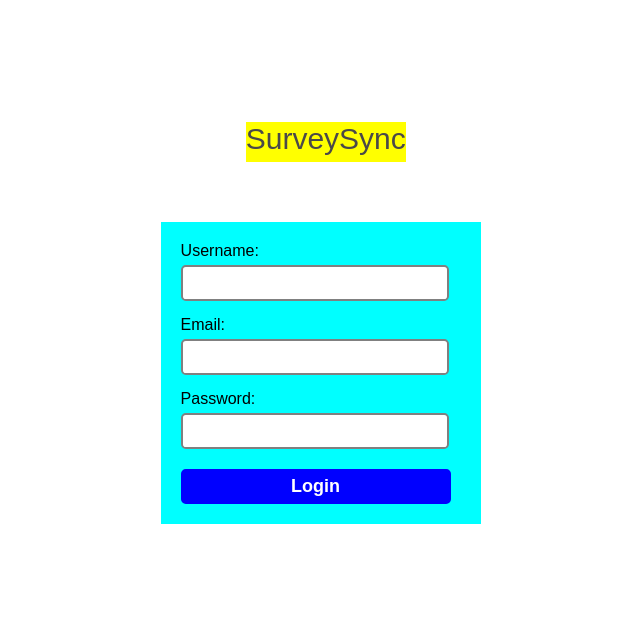
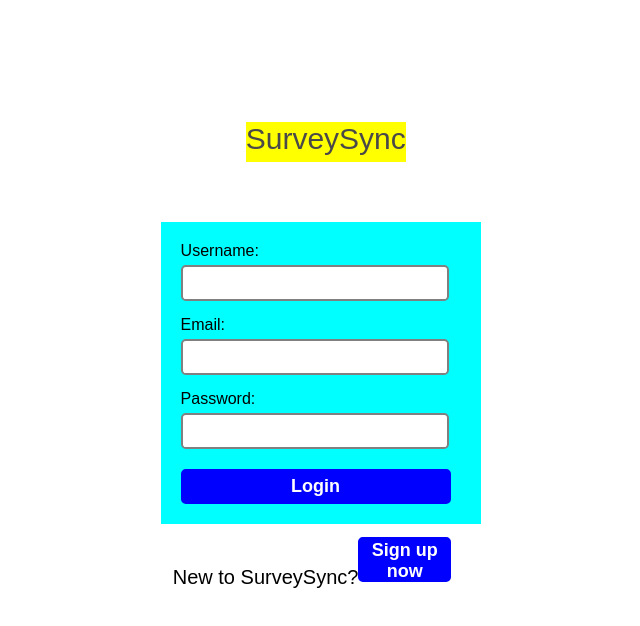
Before and after one commit to Gautam-10137/SurveySync, a React (Create React App) app in the folder client/: page /login in a window 1280 px wide. Shown: the top 626 px of the page, without its empty margins (297-937 px from the left). Built offline with nearby package versions, Linux system fonts and the light colour scheme; the HTML template or start-up script is replaced by a standard one.

Commit message:
user profile added at home

```diff
--- a/client/package.json
+++ b/client/package.json
@@ -3,6 +3,9 @@
   "version": "0.1.0",
   "private": true,
   "dependencies": {
+    "@fortawesome/fontawesome-svg-core": "^6.5.1",
+    "@fortawesome/free-solid-svg-icons": "^6.5.1",
+    "@fortawesome/react-fontawesome": "^0.2.0",
     "@testing-library/jest-dom": "^5.17.0",
     "@testing-library/react": "^13.4.0",
     "@testing-library/user-event": "^13.5.0",
--- a/client/src/components/Home.js
+++ b/client/src/components/Home.js
@@ -16,7 +16,7 @@ const Home = ({isLoggedIn,setIsLoggedIn}) => {
   },[]);
   return (
     <div>
-      <Header/>
+      <Header isLoggedIn={isLoggedIn}/>
       <div className='main-content'>
         <div className='first-container'>
           <div className='content'>
@@ -34,14 +34,13 @@ const Home = ({isLoggedIn,setIsLoggedIn}) => {
       <div>
         <Link to="/dashboard">Go to Dashboard.</Link>
       </div>
-      {/* {isLoggedIn? */}
+      {!isLoggedIn?
       <div>
         <Link to="/login">Login</Link>
         <Link to="/register">Register</Link>
         <Logout setIsLoggedIn={setIsLoggedIn}/>
       </div>
-
-      {/* :<h4>Logged In!</h4>} */}
+       :<h4>Logged In!</h4>}
       </div>
       <Footer/>
     </div>
--- a/client/src/components/Voting/PollDetails.js
+++ b/client/src/components/Voting/PollDetails.js
@@ -1,5 +1,5 @@
 import React,{useState,useEffect} from 'react'
-import { useParams } from 'react-router-dom'
+import { useParams,useNavigate } from 'react-router-dom'
 import VoteComponent from './VoteComponent';
 import { jwtDecode } from 'jwt-decode';
 const PollDetails = () => {
@@ -7,6 +7,7 @@ const PollDetails = () => {
     const [poll,setPoll]=useState(null);
     const [isParticipated,setIsParticipated]=useState(false);
     const [selectedChoices,setSelectedChoices]=useState({});
+    const navigate=useNavigate();
     const getUserIdFromToken = (token) => {
       try {
         // Decode the token payload
@@ -68,7 +69,9 @@ const PollDetails = () => {
                 })
               });
               if(response.ok){
-                console.log('Successful vote submission')
+                console.log('Successful vote submission');
+                navigate(-2);
+
               }
           }
           catch(error){
--- a/client/src/components/auth/Login.js
+++ b/client/src/components/auth/Login.js
@@ -27,11 +27,7 @@ const Login = ({setIsLoggedIn}) => {
     e.preventDefault();
     const username=formData.username;
     const email=formData.email;
-    // const emailRegex=/^[^\s@]+@[^\s@]+\.[^\s@]+$/;
-    // if(!emailRegex.test(email)){
-    //       alert("Invalid Email");
-    //       return;
-    // }
+
     const password=formData.password;
     const response = await fetch('http://localhost:7000/api/login', {
         method: 'POST',
@@ -51,6 +47,9 @@ const Login = ({setIsLoggedIn}) => {
       navigate(-1);
   };
 
+  const handleSignUp=()=>{
+    navigate("/register");
+  }
   return (
     <>
     <div id='auth-logo'><Link to='/' style={linkStyle}><span id='icon'>SurveySync</span></Link></div>
@@ -93,6 +92,10 @@ const Login = ({setIsLoggedIn}) => {
       <button type="submit" id='register'>Login</button>
     </form>
     </div>
+    <div className='new-to-login'>
+          <span id="new-login">New to SurveySync?</span>
+          <button className="register new-login" onClick={handleSignUp}>Sign up now</button>
+    </div>
     </>
   );
 };
--- a/client/src/components/header/Header.js
+++ b/client/src/components/header/Header.js
@@ -1,11 +1,31 @@
-import React from 'react'
+import React,{useState,useEffect} from 'react'
 import { Link } from 'react-router-dom'
-
+import { jwtDecode } from 'jwt-decode';
+import { FontAwesomeIcon } from '@fortawesome/react-fontawesome';
+import { faUser } from '@fortawesome/free-solid-svg-icons';
 const linkStyle={
     textDecoration: 'none',
     color:'#4a4949'
 }
-const Header = () => {
+const Header = ({isLoggedIn}) => {
+    const [username,setUsername]=useState('');
+    const [userId,setUserId]=useState('');
+    useEffect(()=>{
+       const token=localStorage.getItem('token');
+       const getUserIdFromToken = (token) => {
+        try {
+          // Decode the token payload
+          const decoded = jwtDecode(token);
+          // Extract and return the userId
+           setUsername(decoded.username);
+           setUserId(decoded.id);
+        } catch (error) {
+          console.error('Error decoding token:', error);
+          return null;
+        }
+      };
+      getUserIdFromToken(token);
+    },[]);
   return (
         <header>
             <nav className='header'>
@@ -29,16 +49,20 @@ const Header = () => {
                         </li>
                     </ul>
                 </div>
-                <div className='profile-section'>
+                {isLoggedIn?<div className='profile-section'>
+                    <div >
+                        Hello,{username}
+                    </div>
+                    <Link to={`/polls/${userId}/profile`}><FontAwesomeIcon icon={faUser} style={{ fontSize: '2rem' }}/></Link>
+
+                </div>:<div className='profile-section'>
                     <div id='login'>
                         <Link to='/login' style={linkStyle}>Login</Link>
                     </div>
                         <button className='signup'>
                             <Link to='/register' style={linkStyle}><span id='sign'>Sign up</span></Link>
                         </button>
-
-
-                </div>
+                </div>}
             </nav>
         </header>
 
--- a/client/src/index.css
+++ b/client/src/index.css
@@ -135,7 +135,7 @@ li{
 #register{
   margin-top: 5px;
   height: 35px;
-  width: 270px;
+  width: 90%;
   background-color: blue;
   border: 2px solid blue;
   border-radius: 0.3rem;
@@ -320,3 +320,29 @@ font-size: 17px;
 .delete-poll{
   width: 120px;
 }
+.new-login{
+
+  height: 45px;
+  width: 30%;
+  margin-top: - 10%;
+  background-color: blue;
+  border: 2px solid blue;
+  border-radius: 0.3rem;
+  color: white;
+  font-size: large;
+  font-weight: bold;
+}
+#new-login{
+
+  position: relative;
+  top: 15%;
+}
+.new-to-login{
+  font-size: 20px;
+
+  height: 50px;
+  margin-left: 36%;
+  margin-top: 1%;
+  width: max-content;
+
+}
```
Also changed, not shown: 1 other file (tests, documents, lock files or other folders).
